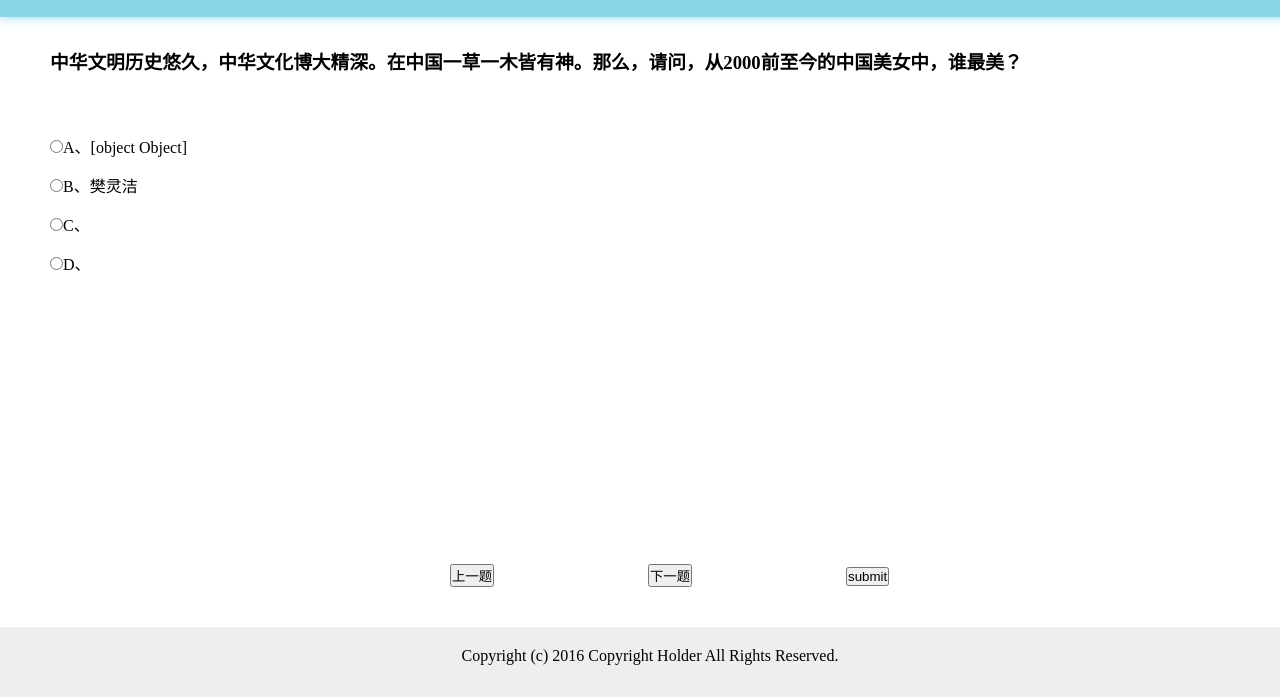
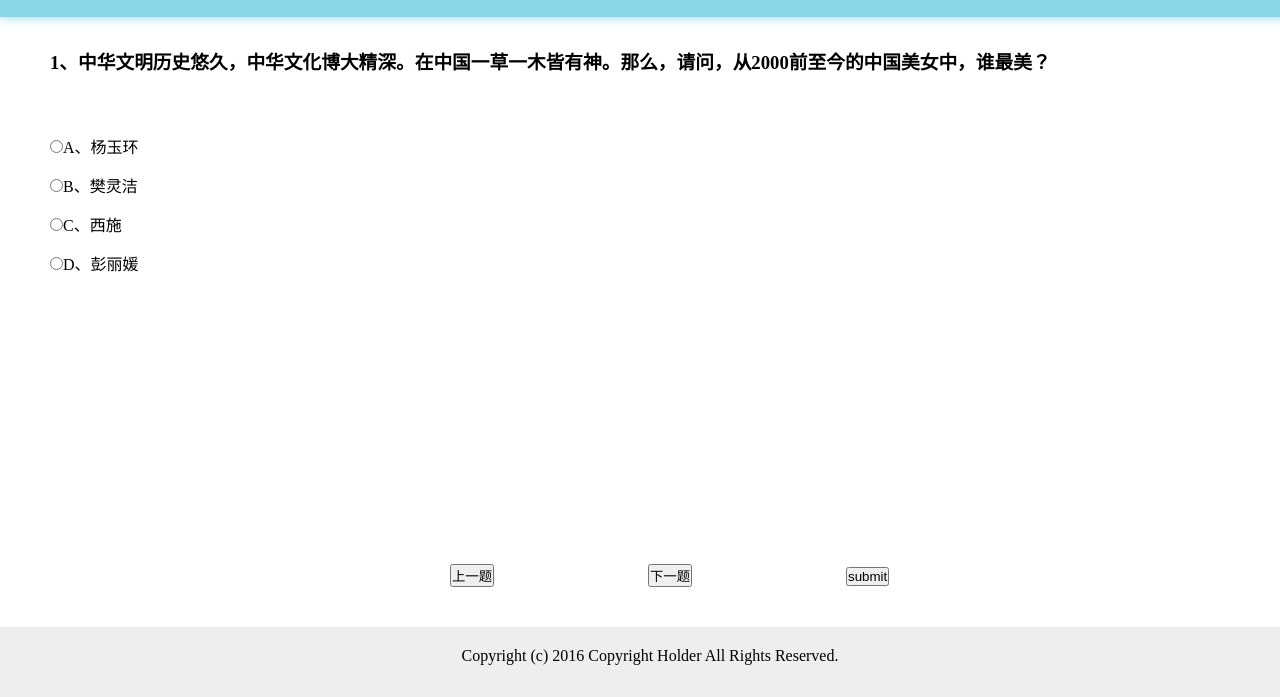
Before and after one commit to flj643213995/Driving-test-system, a plain HTML site: page apple.html in a window 1280 px wide. Both pictures are taken after a click on the button "开始答题". Shown: the part 103-800 px from the top of the page. Drawn offline with Linux system fonts and the light colour scheme.

Commit message:
条约框默认设置选中，修改了数据存储的方法，实现了题目和答案的加载并且设置了按钮上一题下一题的动作

```diff
--- a/apple.html
+++ b/apple.html
@@ -16,10 +16,10 @@
                 <h3 id="question"></h3>
 
                 <p  id="answer">
-                    <input type="radio" name="a">A、<span id="a"></span>
-                    <br><input type="radio" name="a">B、<span id="b"></span>
-                    <br><input type="radio" name="a">C、<span id="c"></span>
-                    <br><input type="radio" name="a">D、<span id="d"></span>
+                    <input type="radio" name="a"><span></span>
+                    <br><input type="radio" name="a"><span></span>
+                    <br><input type="radio" name="a"><span></span>
+                    <br><input type="radio" name="a"><span></span>
                 </p>
             </div>
 
--- a/main.js
+++ b/main.js
@@ -8,22 +8,30 @@ $(document).ready(function() {
     ];
 
 
-    var ans = {
-        "0":[
-                {"A":"杨玉环"}, {"B":"樊灵洁"}, {"C":"西施"}, {"D":"彭丽媛"}
-            ],
-        "1":[
-                {"A":"樊灵洁"}, {"B":"逗逗"}, {"C":"国王"}, {"D":"妈妈"}
-            ],
-        "2":[
-                {"A":"羊"}, {"B":"草"}, {"C":"琴"}, {"D":"月亮"}
-            ],
-        "3":[
-                {"A":"飞鸽牌自行车"}, {"B":"艾玛电动车"}, {"C":"smart"}, {"D":"法拉利"}
-            ]
-    };
+    var ans = [
+        {"A":"杨玉环", "B":"樊灵洁", "C":"西施", "D":"彭丽媛"},
+        {"A":"樊灵洁", "B":"逗逗", "C":"国王", "D":"妈妈"},
+        {"A":"羊", "B":"草", "C":"琴", "D":"月亮"},
+        {"A":"飞鸽牌自行车", "B":"艾玛电动车", "C":"smart", "D":"法拉利"}
+    ];
 
+    // 第几个题目的下标
+    var index = 0;
 
+    function showQue(index) {
+        $('#question').text((index+1) + "、" + qst[index]);
+        // 答案的下标
+        var i = 0;
+        var x = ["A","B","C","D"];
+        var radioSpan = $('#answer input + span');
+        for (x[i] in ans[index]) {
+            radioSpan.eq(i).text(x[i] + '、' + ans[index][x[i]]);
+            i++;
+        }
+
+    }
+
+    // 可以在CSS中设置这些样式，在这里用 removeAttr 移除 display 的属性
     $('.start').click(function() {
         $('.content').css('display', 'block');
         $('.btn').css('display', 'inline-block');
@@ -35,21 +43,34 @@ $(document).ready(function() {
         $('#next').css('margin-right', '150px');
         $('.chu').css('display', 'none');
 
-
-
-        var timu = qst[0];
-        $('#question').append(timu);
-
-        var daan = ans[0][0];
-        $('#a').text(daan);
-        $('#b').text("樊灵洁");
-
+        showQue(index);
 
     });
 
 
+    $('#last').click(function() {
+        index--;
+        if (index < 0) {
+            alert("已经到第一题了！");
+            index = 0;
+        }
+        showQue(index);
+    });
 
 
+    $('#next').click(function() {
+        index++;
+        if (index > 3) {
+            alert("没有更多题目了！");
+            index = 3;
+        }
+        showQue(index);
+    });
+
+
+    function submitClick() {
+
+    }
 
 
 
```
Also changed, not shown: index.html (+2 -1 lines).
